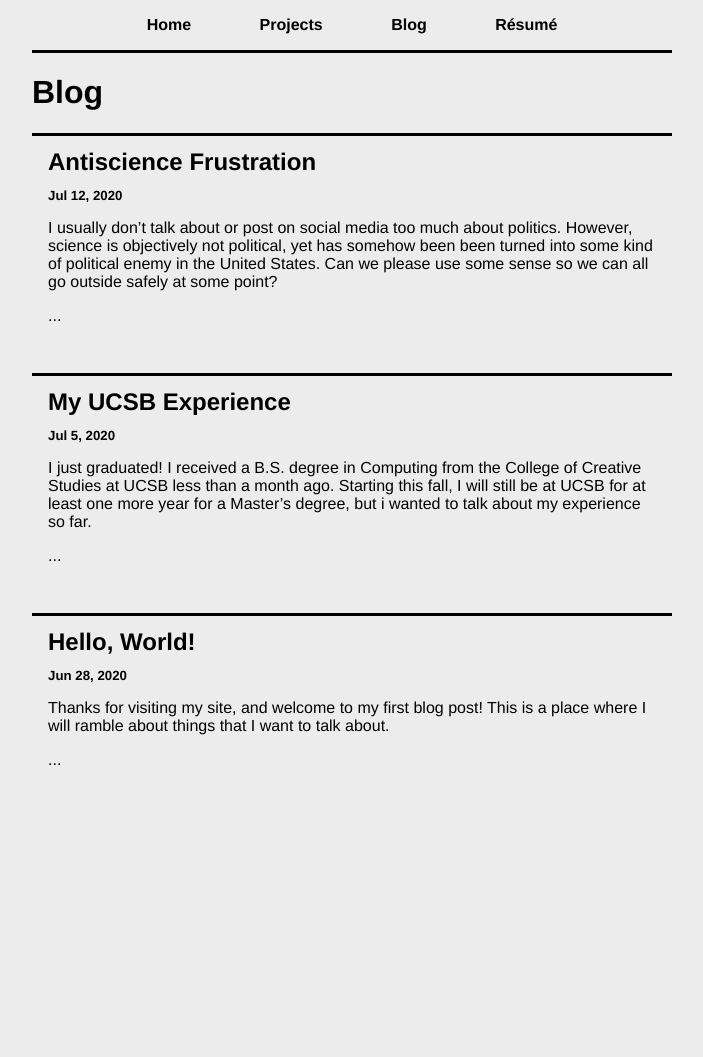
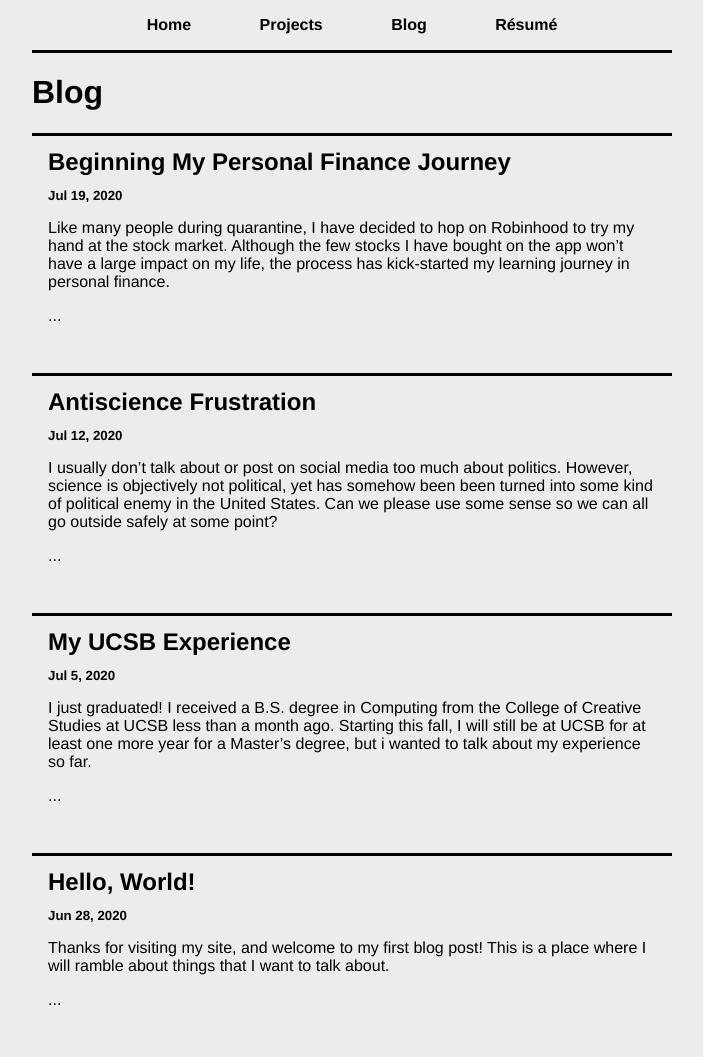
Before and after one commit to AndrewZhang17/AndrewZhang17.github.io, a Jekyll site: the page built from blog.md, in a window 1280 px wide. Shown: the whole page, without its empty margins (288-991 px from the left). Built offline with Jekyll 4.4.1, drawn with Linux system fonts in a browser that asks for light colours; before the commit the page ends 900 px from its top, so only the background shows below that; part of the change alters nothing that is shown.

Commit message:
new post

```diff
--- /dev/null
+++ b/_posts/2020-07-19-Beginning-My-Personal-Finance-Journey.md
@@ -0,0 +1,40 @@
+---
+title: Beginning My Personal Finance Journey
+layout: post
+excerpt_separator: <!--more-->
+---
+
+Like many people during quarantine, I have decided to hop on Robinhood to try my hand at the stock market. Although the few stocks I have bought on the app won't have a large impact on my life, the process has kick-started my learning journey in personal finance.
+
+<!--more-->
+
+The focus of this post will not be my specific strategies in the stock market or other passive income source ideas. It will be a few of the important guiding principles I have come across and hope to follow long term, and believe will help anyone maintain good financial health. I will briefly outline some more specific ideas that I subscribe to towards the end. I realize that I am incredibly fortunate to even think about building wealth, as some people are unfortunately unable to save or invest money while simultaneously supporting themselves and their families. This is especially prevalent during this global pandemic where unemployment rates have spiked. I know that this advice cannot apply to everyone, especially during these uncertain times.
+
+**1. Establish an Emergency Fund**\\
+I have learned that before investing money in anything, whether in the stock market, real estate, or anything else, it is important to have an emergency fund. This should ideally be at least 3-6 months (or more depending on your risk tolerance) of living expenses worth of money, easily accessible and non-volatile. A high-yield savings account is a good example of where to keep your emergency fund. It usually has an interest rate of 1-2%, which is much more than a classic savings account, but much less than the annual expected return of the stock market. However, since it is an **emergency** fund, keeping the money in the stock market would not be a good idea, as large fluctuations may occur when you need the money, resulting in loss.
+
+It is important to have this fund to fall back on if something unexpected comes up. For example, if you are laid off from your job, you have sufficient funds to support your life for a few months as you look for a new job. Or, if some unexpected medical expenses come up, you have some liquid money to afford treatment. Without an emergency fund, you would have to dip into any retirement savings accounts or other investment accounts to support yourself, which may currently be suffering from a volatile stock market. As a result, you would be withdrawing funds at a loss.
+
+Another reason to have an emergency fund is the idea that you should not be investing any money you are not willing to lose. Without an emergency fund, you definitely should not be investing all your surplus cash in the stock market. It may be tempting to use all your extra money to try and chase the huge gains Tesla's stock is making, but it is much wiser to first establish a backup to guard against TSLA suddenly dropping in value. One can argue whether you should be buying stocks like TSLA at all, but it is clear to me that you should not be willing to lose all the extra money from your paycheck in the stock market without any savings.
+
+**2. Live Below Your Means**\\
+I have seen recommended savings rates of 10% of your income to much higher. Just because you make a certain amount of money does not mean you should spend that amount of money on rent, groceries, and other expenses. If possible, it is best not to live paycheck to paycheck, spending the last few days of your pay period struggling to make it to your next pay day. Just because you can afford it does not mean that you should get it.
+
+Some advice I really like is to pay yourself first. When budgeting, do not spend your money based on your total income. Instead, first account for the amount you put in your emergency fund, savings accounts, or investment accounts, then budget your life around the remaining income. By paying yourself first, you don't even see the money that you are saving at all; it is immediately diverted into your savings and investments.
+
+Also, it is important to avoid lifestyle creep. When you get a raise, that does not mean you can now spend more on rent, or buy more expensive food. It may be tempting to try living a more luxurious lifestyle one you start earning more money, but this is dangerous, as it is hard to go back to a more frugal lifestyle once you have acquired an expensive taste. This does not mean that you have to maintain the exact same standard of living; however, if you are comfortable with your living conditions already, there is no reason to spend more. Instead, you should think of the extra income as more opportunity to save and invest, and not to go overboard with other expenses.
+
+**3. Start Early**\\
+Starting early can really help you in the long run. I am not a math expert by any means, but I know the wonders of compound interest. The exponential growth can really increase your wealth over a longer period of time. If you start consistently investing in the stock market early, assuming an average annual return of around 7%, your early profits will also see that 7% gain year after year. On the other hand, starting later and holding for a shorter period of time will not reap the full benefits of compounding interest. As seen below, contributing $2000 a month for 20 years results in a significantly lower end balance than contributing $1000 a month for 40 years, despite the same personal contributions.
+
+![40 Year Compound](/images/blog/40-year-compound.png){:class="blog-img"}
+![20 Year Compound](/images/blog/20-year-compound.png){:class="blog-img"}
+
+Like planting trees, the best time to start investing is 20 years ago. The second best time is now. The earlier you start, and the longer you allow your money to grow (depending on where you invest), the greater effect compound interest has on growth. Your retired self will definitely be thankful if you start investing early.
+
+**4. Invest in Yourself**\\
+Warren Buffet has famously said, "By far the best investment you can make is in yourself." I agree with that. This can include focusing on your health and wellness, learning throughout your entire life, and spending time with people that matter to you and raise you up. I'd rather be a decent person with knowledge and happiness than some miserable, ultra-rich goon. Go pay for a Capoeira class with Jairo if you are interested in the art. Go splurge a little on a hobby you enjoy that makes you happy. Go invest in an online class teaching a topic schools never could.
+
+Investing in yourself is different for everybody. I am not advocating for a specific investment like attending college (which I believe is worthwhile) or learning Afro-Brazilian martial arts. Find something that makes you tick, grow, and better yourself.
+
+These are some of the main ideas I have brought to heart through starting my personal finance education journey. I didn't want to talk too much about specific investments or strategies, as I do not feel qualified to do so at this point. What I have listed here are ideas and goals that I believe can apply to anyone hoping to better their personal finance habits. I will briefly mention some specific beliefs I tend to lean towards. One is the [Bogleheads](https://www.bogleheads.org/wiki/Getting_started){:target="_blank"} investing philosophy, which focuses on sticking to a simple plan of investing in index funds without trying to time the stock market. Trying to pick stocks seems like gambling to me, as it seems unpredictable. I do not have enough knowledge at the moment to intelligently pick stocks, and am not willing to unnecessarily risk my money on stocks to chase large short term profits. I also really value education, and believe college is worth it for most people. If you cannot afford it, absolutely despise it, or have alternative plans in place, then it's worthwhile to pursue other paths. But for most people, the education, experience, and connections are worth it.
--- a/css/style.css
+++ b/css/style.css
@@ -173,3 +173,8 @@ a:hover {
     padding: 0 1em;
     border-bottom: 1px solid black;
 }
+
+.blog-img {
+    margin: 1em 5em;
+    width: 30em;
+}
```
Also changed, not shown: images/blog/20-year-compound.png (added), images/blog/40-year-compound.png (added).
